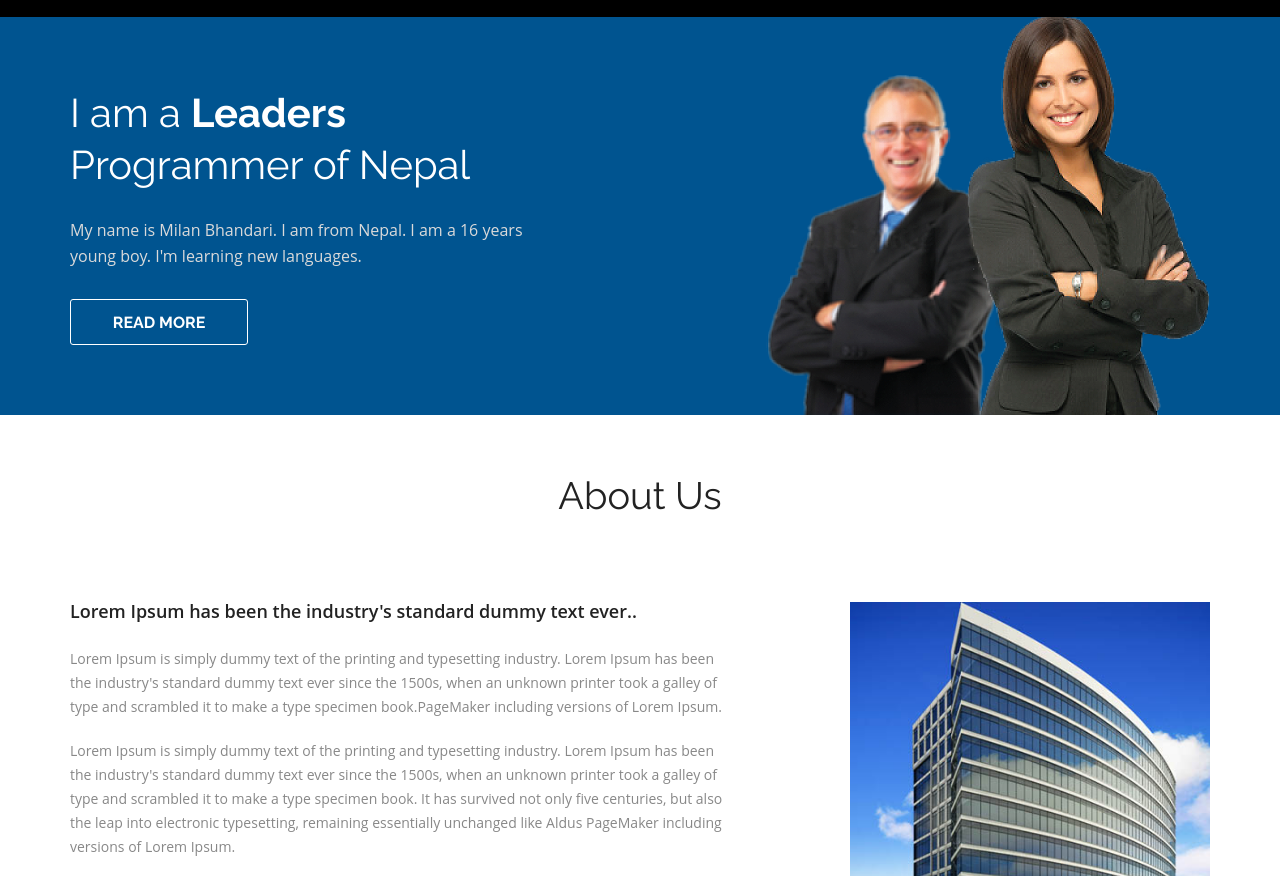
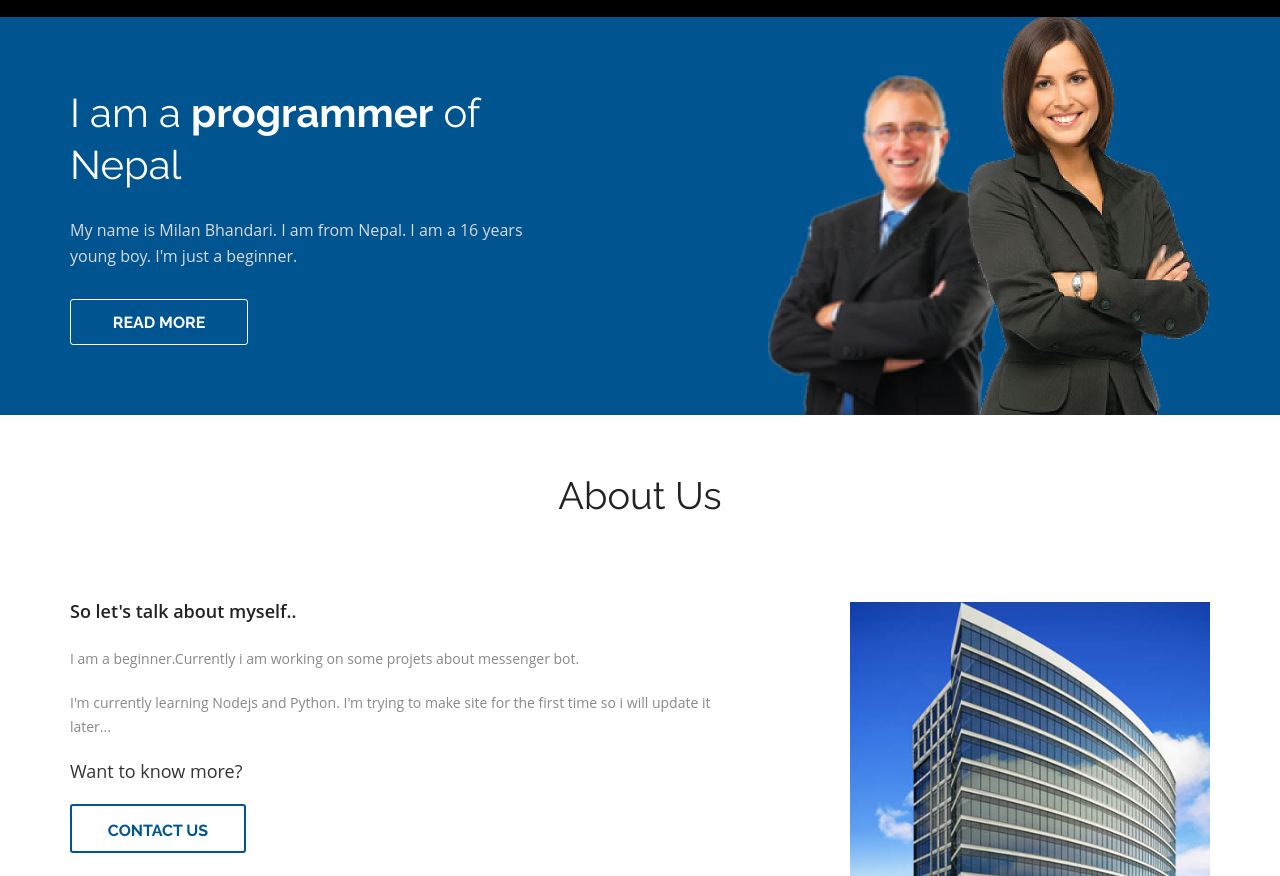
Before and after one commit to milan-says/mysite, a plain HTML site: page index.html in a window 1280 px wide. Shown: the part 73-949 px from the top of the page. Drawn offline with Linux system fonts and the light colour scheme.

Commit message:
Update index.html

```diff
--- a/index.html
+++ b/index.html
@@ -53,8 +53,8 @@
         <div class="row">
           <div class="col-lg-5 col-sm-7">
             <div class="top_left_cont zoomIn wow animated">
-              <h2>I am a <strong>Leaders</strong> Programmer of Nepal</h2>
-              <p>My name is Milan Bhandari. I am from Nepal. I am a 16 years young boy. I'm learning new languages.</p>
+              <h2>I am a <strong>programmer</strong> of Nepal</h2>
+              <p>My name is Milan Bhandari. I am from Nepal. I am a 16 years young boy. I'm just a beginner.</p>
               <a href="#service" class="read_more2">Read more</a> </div>
           </div>
           <div>
@@ -67,7 +67,7 @@
 </section>
 <!--Hero_Section-->
 
-<section id="aboutUs"><!--Aboutus-->
+<section id="aboutUs"><!--About Me-->
 <div class="inner_wrapper">
   <div class="container">
     <h2>About Us</h2>
@@ -76,11 +76,11 @@
       <div class=" col-lg-4 col-md-4 col-sm-4 col-xs-12 pull-right"><img src="img/about-img.jpg" class="img-circle delay-03s animated wow zoomIn" alt=""></div>
       	<div class=" col-lg-7 col-md-7 col-sm-7 col-xs-12 pull-left">
         	<div class=" delay-01s animated fadeInDown wow animated">
-			<h3>Lorem Ipsum has been the industry's standard dummy text ever..</h3><br/>
-            <p>Lorem Ipsum is simply dummy text of the printing and typesetting industry. Lorem Ipsum has been the industry's standard dummy text ever since the 1500s, when an unknown printer took a galley of type and scrambled it to make a type specimen book.PageMaker including versions of Lorem Ipsum.</p> <br/>
-<p>Lorem Ipsum is simply dummy text of the printing and typesetting industry. Lorem Ipsum has been the industry's standard dummy text ever since the 1500s, when an unknown printer took a galley of type and scrambled it to make a type specimen book. It has survived not only five centuries, but also the leap into electronic typesetting, remaining essentially unchanged like Aldus PageMaker including versions of Lorem Ipsum.</p>
+			<h3>So let's talk about myself..</h3><br/>
+            <p>I am a beginner.Currently i am working on some projets about messenger bot.</p> <br/>
+<p>I'm currently learning Nodejs and Python. I'm trying to make site for the first time so i will update it later...</p>
 </div>
-<div class="work_bottom"> <span>Want to know more..</span> <a href="#contact" class="contact_btn">Contact Us</a> </div>
+<div class="work_bottom"> <span>Want to know more?</span> <a href="#contact" class="contact_btn">Contact Us</a> </div>
 	   </div>
 
       </div>
```
